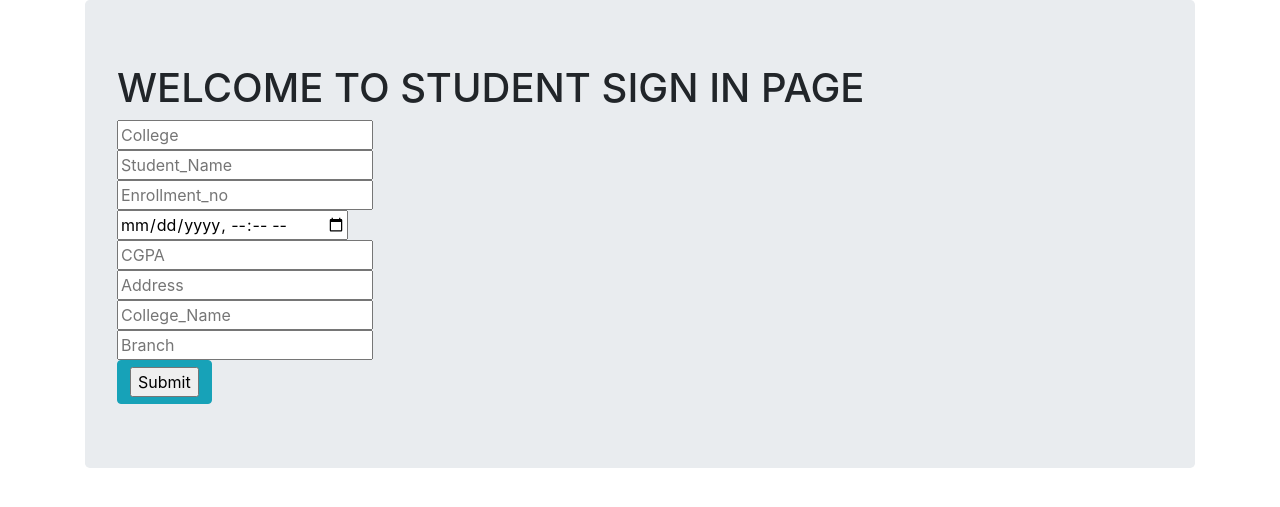
After one commit to Practise-Projects/Mini_Practice_Pro, a Django app: template mampro/templates/testapp/button.html in a window 1280 px wide. The commit adds this page. Shown: the top 507 px of the page. Run offline with Django 3.2, Linux system fonts and the light colour scheme; the template is opened without the code that fills it, so the values that code supplies are empty; some libraries are stand-ins or nearby versions.

Commit message:
hello partner 4:50 AM

```diff
--- a/mampro/mampro/urls.py
+++ b/mampro/mampro/urls.py
@@ -14,8 +14,10 @@ Including another URLconf
     2. Add a URL to urlpatterns:  path('blog/', include('blog.urls'))
 """
 from django.contrib import admin
-from django.urls import path
+from django.urls import path,include
 
 urlpatterns = [
     path('admin/', admin.site.urls),
+    path('/sneh/',include('testapp.urls')),
+
 ]
--- /dev/null
+++ b/mampro/templates/testapp/button.html
@@ -0,0 +1,38 @@
+<!DOCTYPE html>
+<html lang="en">
+<head>
+     <meta charset="UTF-8">
+    <meta name="viewport"
+          content="width=device-width, user-scalable=no, initial-scale=1.0, maximum-scale=1.0, minimum-scale=1.0">
+    <meta http-equiv="X-UA-Compatible" content="ie=edge">
+    <title>home</title>
+
+    <link rel="stylesheet" href="https://stackpath.bootstrapcdn.com/bootstrap/4.3.1/css/bootstrap.min.css"
+          integrity="sha384-ggOyR0iXCbMQv3Xipma34MD+dH/1fQ784/j6cY/iJTQUOhcWr7x9JvoRxT2MZw1T" crossorigin="anonymous">
+
+    <script src="https://stackpath.bootstrapcdn.com/bootstrap/4.3.1/js/bootstrap.min.js"
+        integrity="sha384-JjSmVgyd0p3pXB1rRibZUAYoIIy6OrQ6VrjIEaFf/nJGzIxFDsf4x0xIM+B07jRM" crossorigin="anonymous"></script>
+
+</head>
+<body>
+<div class="container">
+    <div class="jumbotron">
+        <h1>WELCOME TO STUDENT SIGN IN PAGE</h1>
+
+        <form action="" method="POST"><div>
+            <input type="text"  placeholder="College"><br/>
+            <input type="text" placeholder="Student_Name"><br/>
+            <input type="text" placeholder="Enrollment_no" id="unique"><br/>
+            <input type="datetime-local" name="datetime" placeholder="Date"><br/>
+            <input type="number" placeholder="CGPA"><br/>
+            <input type="text" placeholder="Address"><br/>
+            <input type="text" placeholder="College_Name"><br/>
+            <input type="text" placeholder="Branch"><br/>
+            <button type="button" class="btn btn-info"><input type="submit" placeholder="Submit"></button>
+            </div>
+        </form>
+
+    </div>
+</div>
+</body>
+</html>
--- a/mampro/testapp/admin.py
+++ b/mampro/testapp/admin.py
@@ -1,5 +1,5 @@
 from django.contrib import admin
 from .models import *
-# Register your models here.
+
 admin.site.register(College)
 admin.site.register(student)
--- a/mampro/testapp/urls.py
+++ b/mampro/testapp/urls.py
@@ -0,0 +1,6 @@
+from django.urls import path
+from . import views
+urlpatterns = [
+    path('',views.student_view,name='student_view'),
+    path('college/',views.college_view, name='college_view'),
+]
```
Also changed, not shown: mampro/templates/testapp/college.html (+11 -0 lines), mampro/templates/testapp/detail.html (+3 -10 lines), mampro/templates/testapp/student.html (+25 -0 lines), mampro/testapp/models.py (+11 -0 lines), mampro/testapp/views.py (+21 -2 lines), mampro/db.sqlite3.
